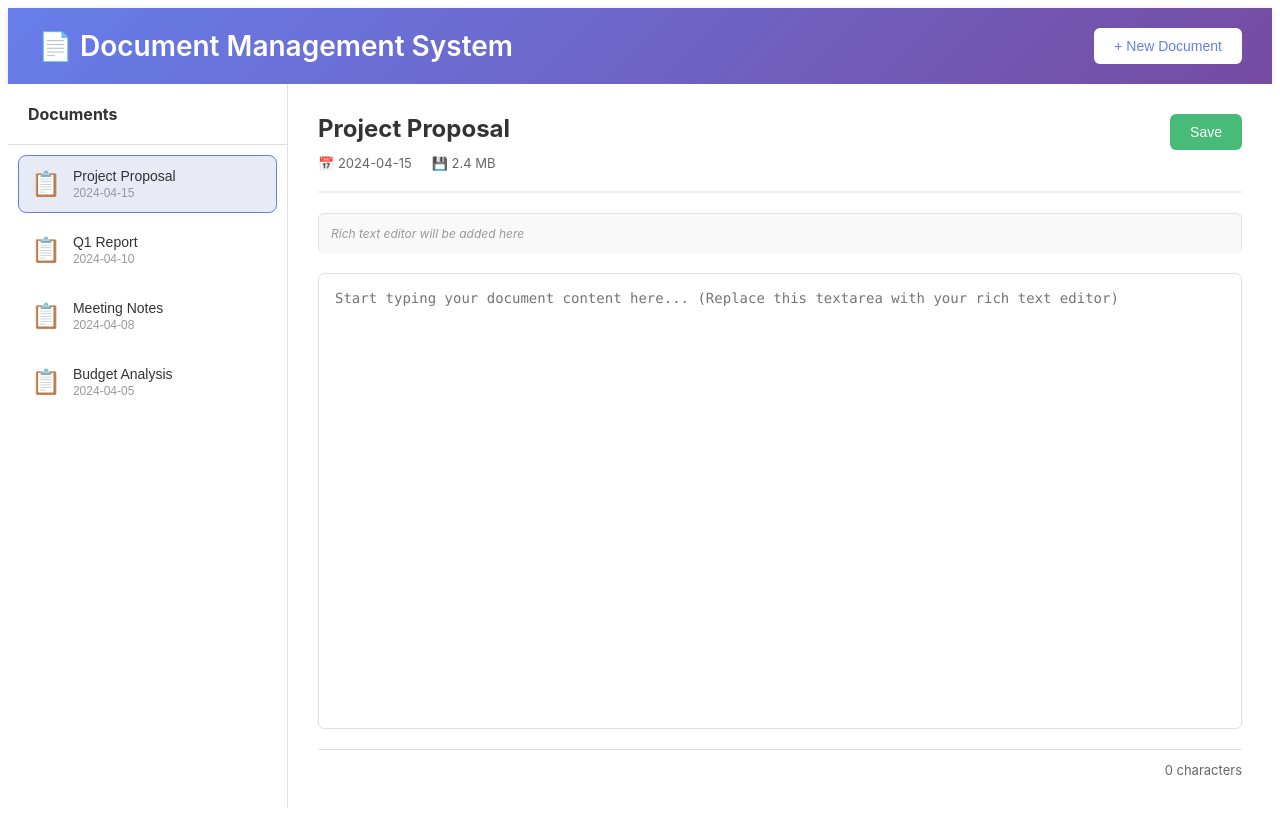
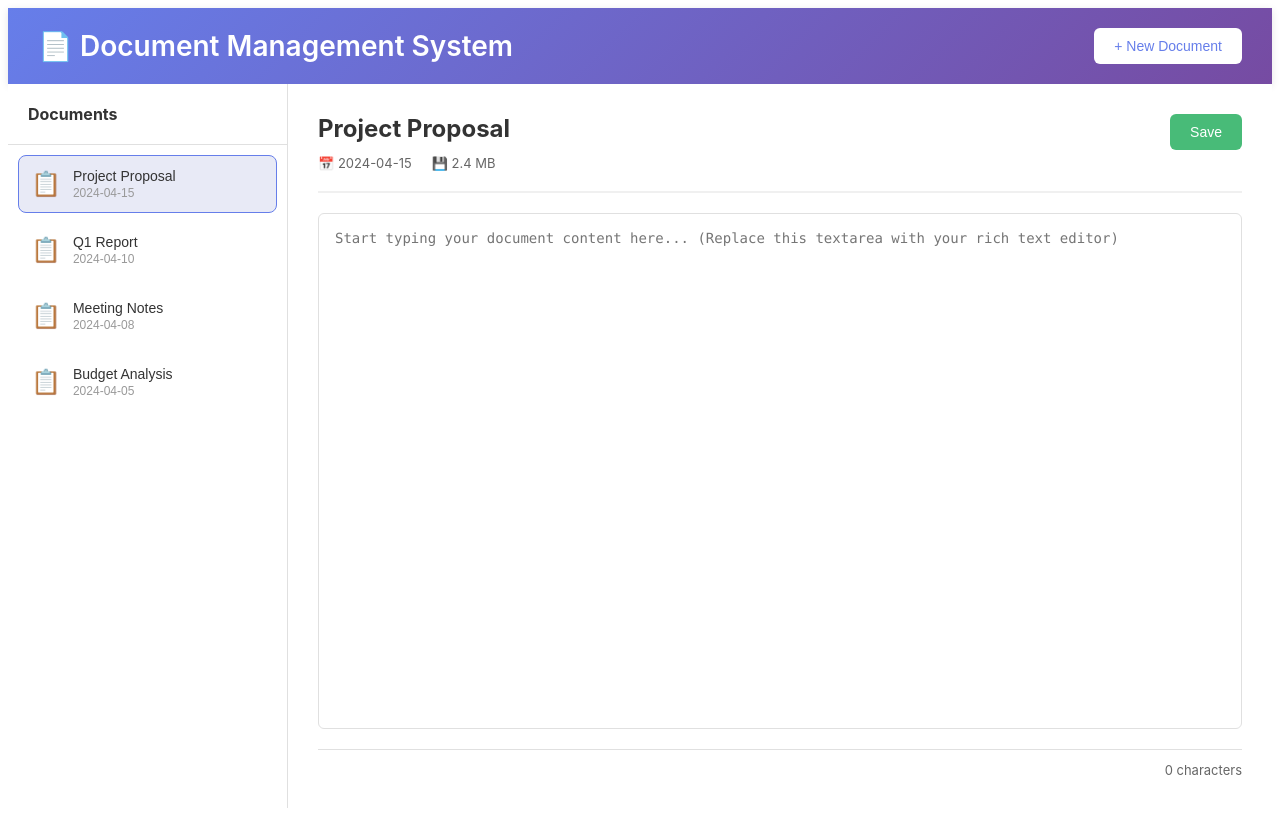
Before and after one commit to tinymce/blog-dms-demo, a Vue app: page / in a window 1280 px wide. Built offline with nearby package versions, Linux system fonts and the light colour scheme; the HTML template or start-up script is replaced by a standard one.

Commit message:
Update App.vue

```diff
--- a/src/App.vue
+++ b/src/App.vue
@@ -17,12 +17,11 @@ const documents = ref<Document[]>([
 
 const selectedDocumentId = ref<number>(1)
 const documentContent = ref<string>('')
+const showSaveMessage = ref(false)
 
 const selectedDocument = computed(() => {
   return documents.value.find((doc) => doc.id === selectedDocumentId.value)
 })
-
-const showSaveMessage = ref(false)
 
 const selectDocument = (id: number) => {
   selectedDocumentId.value = id
@@ -92,11 +91,6 @@ const createNewDocument = () => {
               </div>
             </div>
             <button class="btn btn-success" @click="saveDocument">Save</button>
-          </div>
-
-          <!-- Rich Text Editor Placeholder -->
-          <div class="editor-toolbar">
-            <div class="toolbar-note">Rich text editor will be added here</div>
           </div>
 
           <!-- Textarea for Rich Text Content -->
@@ -324,20 +318,6 @@ const createNewDocument = () => {
   gap: 6px;
 }
 
-.editor-toolbar {
-  padding: 12px;
-  background-color: #f9f9f9;
-  border: 1px solid #e0e0e0;
-  border-radius: 6px;
-  border-bottom: none;
-}
-
-.toolbar-note {
-  font-size: 12px;
-  color: #999;
-  font-style: italic;
-}
-
 .rich-text-area {
   flex: 1;
   padding: 16px;
```
